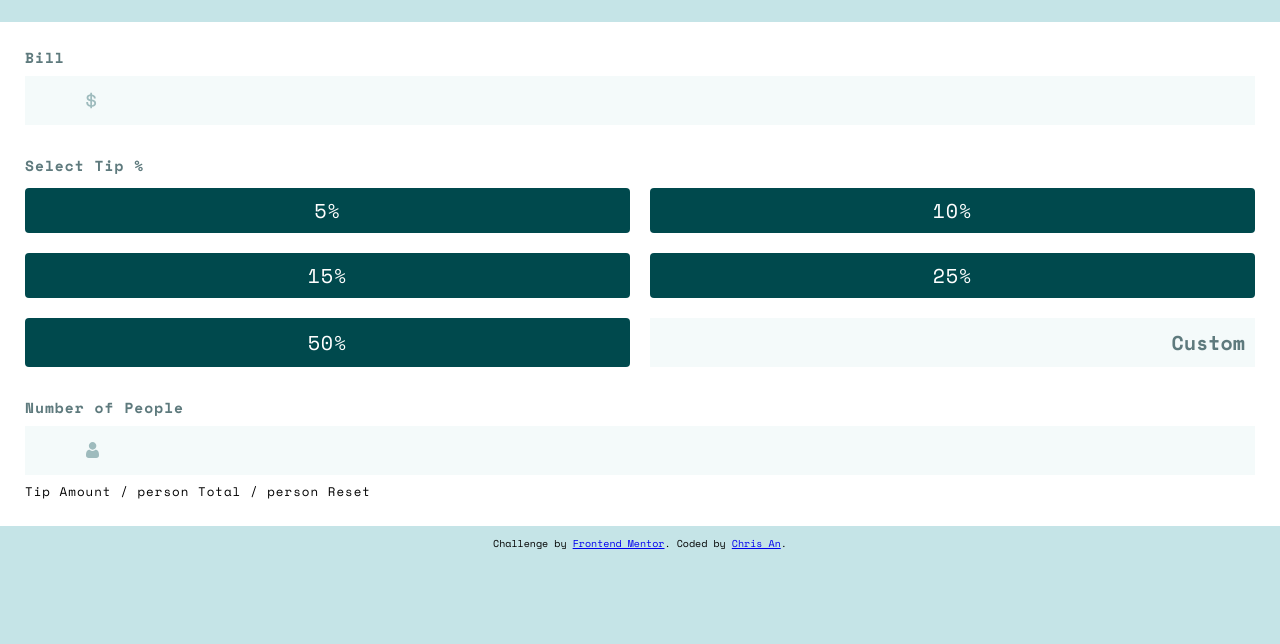
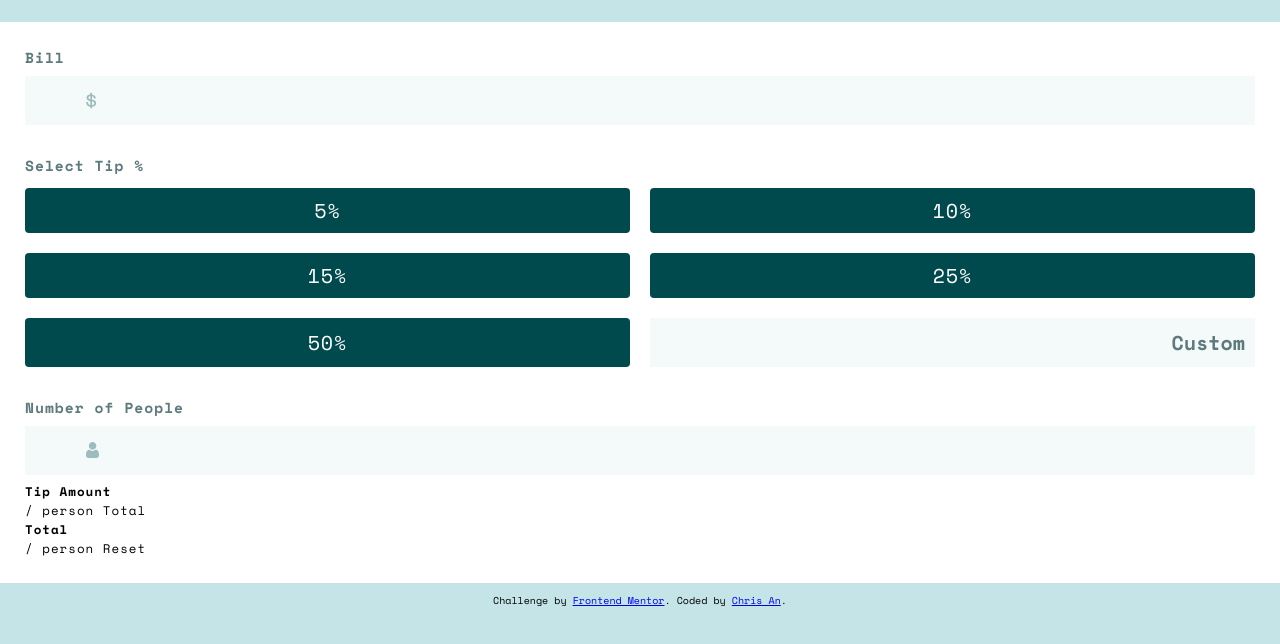
Before and after one commit to an-chris/tip-calculator-app-main, a plain HTML site: page index.html in a window 1280 px wide. Shown: the part 116-760 px from the top of the page. Drawn offline with nearby package versions, Linux system fonts and the light colour scheme.

Commit message:
amount calculations section html

```diff
--- a/index.html
+++ b/index.html
@@ -39,8 +39,18 @@
             Number of People
           </h3>
           <input type="text" class="amount__people">
+          <section class="amount__calculation">
+            <div class="amount__calculation-tip">
+              <h4 class="amount__calculation-title">Tip Amount</h4>
+              <p class="amount__calculation-description">/ person Total </p>
+            </div>
+            <div class="amount__calculation--total">
+              <h4 class="amount__calculation-title">Total</h4>
+              <p class="amount__calculation-description">/ person Reset</p>
+            </div>
+          </section>
       </section>
-         Tip Amount / person Total / person Reset
+
     </main>
 
     <footer class="attribution">
```
